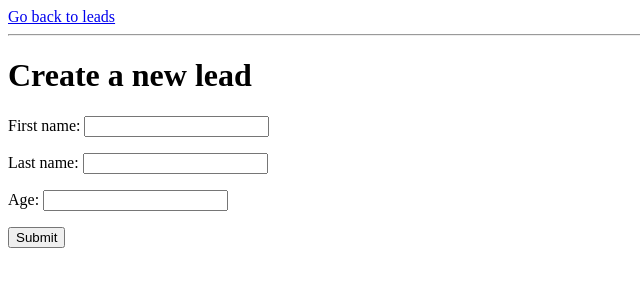
After one commit to theonlykingpin/CRM, a Django app: page /leads/create/ in a window 1280 px wide. The commit adds this page. Shown: the top 300 px of the page, without its empty margins (0-640 px from the left). Run offline with Django 3.2, Linux system fonts and the light colour scheme.

Commit message:
lead create added and some changes to lead list and lead detail

```diff
--- a/crm/urls.py
+++ b/crm/urls.py
@@ -18,5 +18,5 @@ from django.urls import path, include
 
 urlpatterns = [
     path('admin/', admin.site.urls),
-    path('', include('leads.urls')),
+    path('leads/', include('leads.urls', namespace="leads")),
 ]
--- /dev/null
+++ b/leads/forms.py
@@ -0,0 +1,7 @@
+from django import forms
+
+
+class LeadForm(forms.Form):
+    first_name = forms.CharField()
+    last_name = forms.CharField()
+    age = forms.IntegerField(min_value=0)
--- /dev/null
+++ b/leads/templates/leads/lead_create.html
@@ -0,0 +1,18 @@
+<!DOCTYPE html>
+<html lang="en">
+<head>
+    <meta charset="UTF-8">
+    <meta name="viewport" content="width=device-width, initial-scale=1.0">
+    <title>Document</title>
+</head>
+<body>
+    <a href="/leads/"> Go back to leads </a>
+    <hr />
+    <h1> Create a new lead </h1>
+    <form method="POST" >
+        {% csrf_token %}
+        {{ form.as_p }}
+        <button type="submit"> Submit </button>
+    </form>
+</body>
+</html>
--- a/leads/urls.py
+++ b/leads/urls.py
@@ -1,7 +1,10 @@
 from django.urls import path
 from . import views
 
+app_name = "leads"
 
 urlpatterns = [
-    path('', views.home_page, name='home_page')
+    path('', views.lead_list, name='lead_list'),
+    path('<int:pk>/', views.lead_detail, name='lead_detail'),
+    path('create/', views.lead_create, name='lead_create'),
 ]
--- a/leads/views.py
+++ b/leads/views.py
@@ -1,5 +1,31 @@
 from django.shortcuts import render
+from .models import Lead, Agent
+from .forms import LeadForm
 
 
-def home_page(request):
-    return render(request, 'home_page.html', {})
+def lead_list(request):
+    leads = Lead.objects.all()
+    context = {
+        "leads": leads
+    }
+    return render(request, 'leads/lead_list.html', context)
+
+
+def lead_detail(request, pk):
+     lead = Lead.objects.get(id=pk)
+     context = {"lead": lead}
+     return render(request, 'leads/lead_detail.html', context)
+
+
+def lead_create(request):
+    form = LeadForm()
+    if request.method == "POST":
+        form = LeadForm(request.POST)
+        if form.is_valid():
+            first_name = form.cleaned_data['first_name']
+            last_name = form.cleaned_data['last_name']
+            age = form.cleaned_data['age']
+            agent = Agent.objects.first()
+            Lead.objects.create(first_name=first_name, last_name=last_name, age=age, agent=agent)
+    context = {'form': form}
+    return render(request, 'leads/lead_create.html', context)
--- a/templates/home_page.html
+++ b/templates/home_page.html
@@ -8,5 +8,10 @@
 <body>
     <h1> Hello world </h1>
     <p> Here is our custom HTML template <p>
+    <ul>
+        {% for lead in leads %}
+        <li> {{ lead }} </li>
+        {% endfor %}
+    </ul>
 </body>
 </html>
```
Also changed, not shown: leads/templates/leads/lead_detail.html (added, +27 -0 lines), leads/templates/leads/lead_list.html (added, +27 -0 lines).
